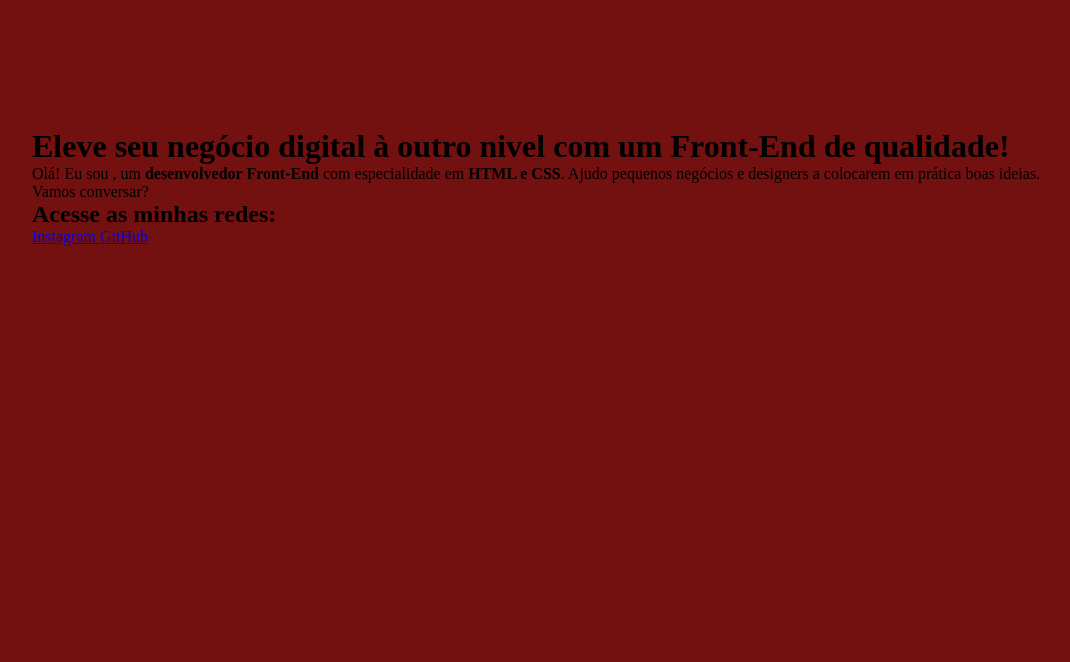
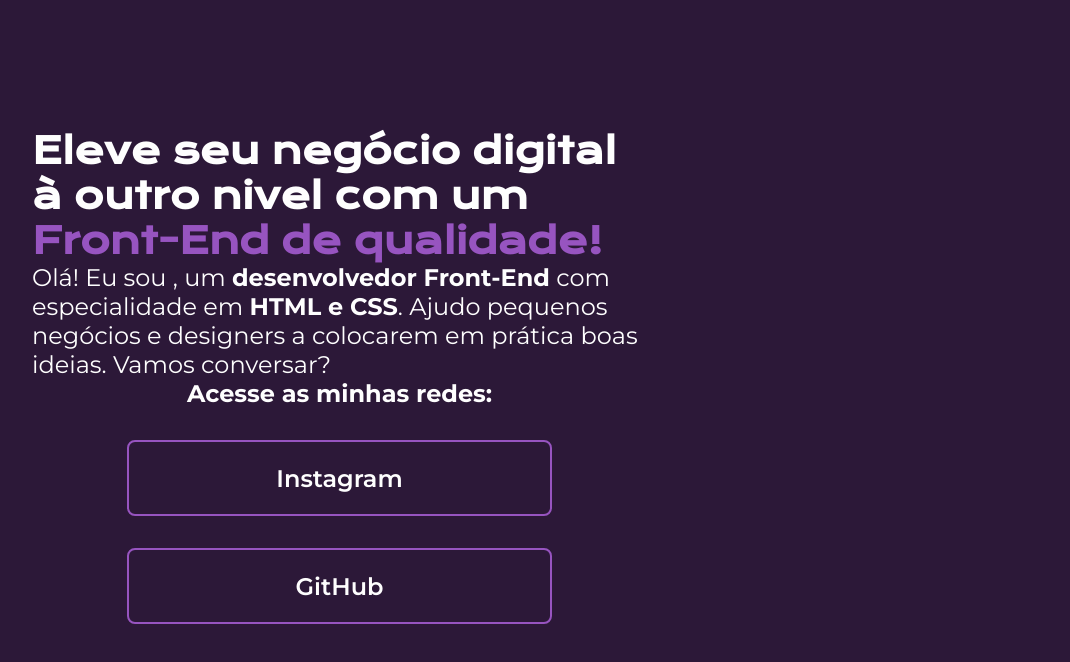
Before and after one commit to eveez7/Portf-lio-Eve, a plain HTML site: page index.html in a window 1280 px wide. Shown: the whole page, without its empty margins (96-1166 px from the left). Drawn offline with nearby package versions, Linux system fonts and the light colour scheme.

Commit message:
Update style.css

```diff
--- a/style.css
+++ b/style.css
@@ -1,19 +1,25 @@
+
+
+  @import url('https://fonts.googleapis.com/css2?family=Montserrat:ital,wght@0,100..900;1,100..900&display=swap');
+
+@import url('https://fonts.googleapis.com/css2?family=Krona+One&family=Montserrat:ital,wght@0,100..900;1,100..900&display=swap');
 :root{
-  --cor-fundo: #731010;
-  --cor-destaque: #b52a2a;
-  --cor-texto: #000000;
+  --cor-fundo:#2C1838;
+  --cor-destaque:#9754C0;
+  --cor-texto: #fefefe;
 }
-
 *{
   margin: 0;
   padding: 0;
 }
 
 body{
-  background-color:var(--cor-fundo);
+  font-family: 'Montserrat', 'sans-serif';
+  height: 100vh;
+  box-sizing: border-box;
+background-color: var(--cor-fundo);
   color:var(--cor-texto);
 }
-
 .apresentacao{
   display: flex;
   margin: 10%;
@@ -21,32 +27,38 @@ body{
   justify-content: space-between;
 }
 
-.titulo__destaque {
-  color: var(--cor-destaque;
+.titulo__destaque{
+  color:var(--cor-destaque);
 }
-a{
-  color: var(--cor-texto);
-  font-size:18px;
+.apresentacao__links{
+  display: flex;
+  flex-direction: column;
+  align-items: center;
+  justify-content: space-between;
+  gap: 32px;
+}
+.apresentacao__links__link{
+  width: 378px;
+  border: 2px solid var(--cor-destaque);
+  color:var(--cor-texto);
+  font-size: 24px;
   text-decoration:none;
-  background-color:var(--cor-destaque);
-  padding: 10px 40px;
-  margin:10px;
-  border-radius: 20px;
-
+  padding: 21.5px;
+  border-radius: 8px;
+  text-align: center;
+  font-weight: 600;
+  font-family: "Montserrat";
 }
 .foto{
   height: 490px;
 }
-
-
 .apresentacao__conteudo{
-  width:615px;
+  width: 615px;
 }
-
 .apresentacao__conteudo__titulo{
   font-size: 36px;
+  font-family: 'Krona One', 'sans-serif';
 }
 .apresentacao__conteudo__texto{
-  font-size:24px;
-
+  font-size: 24px;
 }
```
